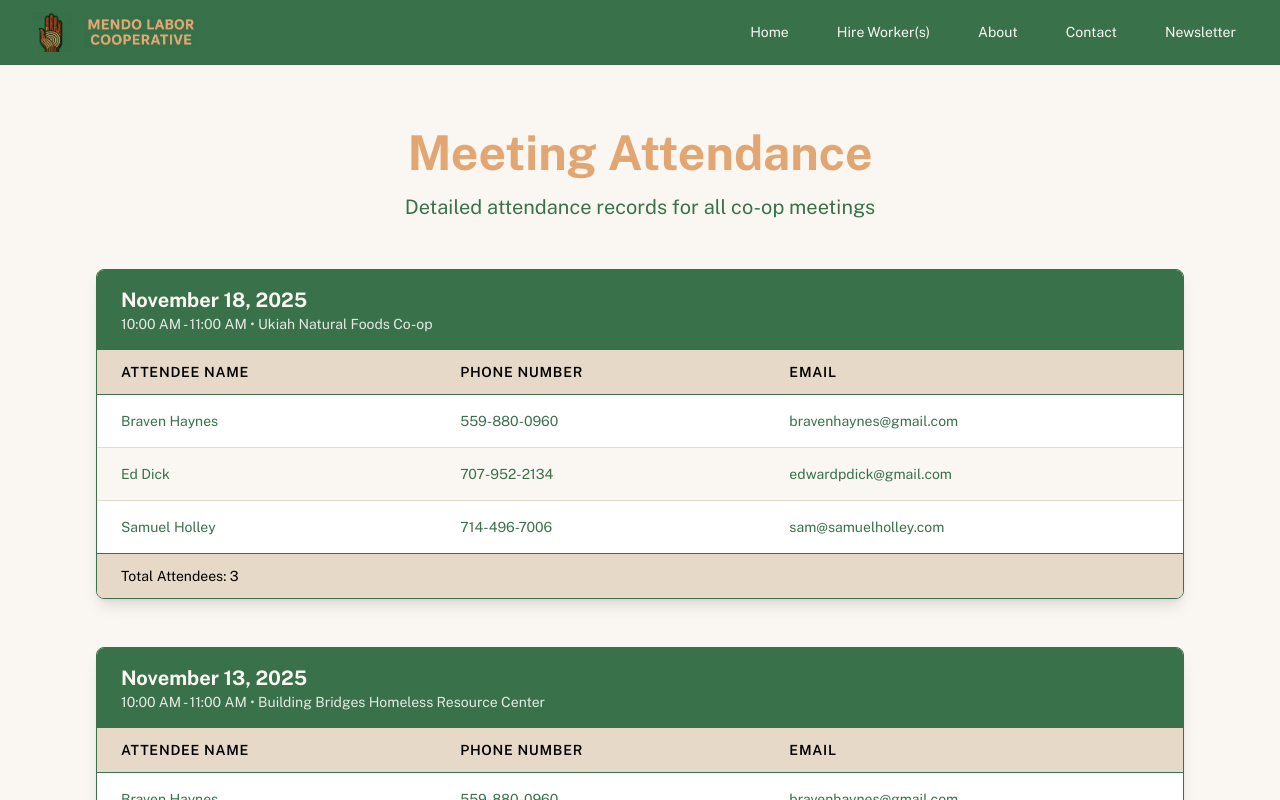
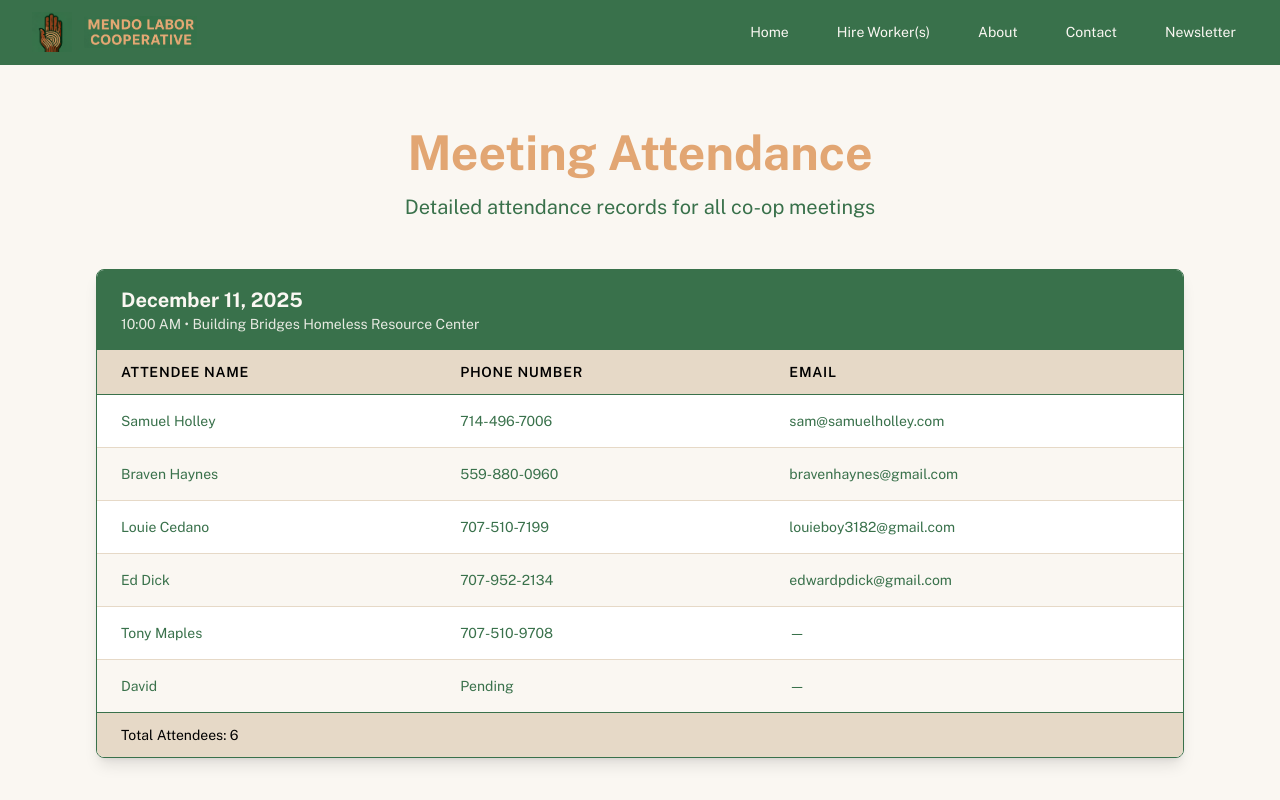
Before and after one commit to samuelmholley1/mendolaborcoop.ukiahumc.org, a Next.js app: page /attendance in a window 1280 px wide. Shown: the top 800 px of the page. Built offline with nearby package versions, Linux system fonts and the light colour scheme.

Commit message:
Add December 11, 2025 meeting attendance

```diff
--- a/pages/attendance.tsx
+++ b/pages/attendance.tsx
@@ -10,6 +10,19 @@ const AttendancePage: React.FC = () => {
     notes?: string;
     attendees: Array<{ name: string; phone: string; email?: string }>;
   }> = [
+    {
+      date: 'December 11, 2025',
+      time: '10:00 AM',
+      location: 'Building Bridges Homeless Resource Center',
+      attendees: [
+        { name: 'Samuel Holley', phone: '714-496-7006', email: 'sam@samuelholley.com' },
+        { name: 'Braven Haynes', phone: '559-880-0960', email: 'bravenhaynes@gmail.com' },
+        { name: 'Louie Cedano', phone: '707-510-7199', email: 'louieboy3182@gmail.com' },
+        { name: 'Ed Dick', phone: '707-952-2134', email: 'edwardpdick@gmail.com' },
+        { name: 'Tony Maples', phone: '707-510-9708' },
+        { name: 'David', phone: 'Pending' }
+      ]
+    },
     {
       date: 'November 18, 2025',
       time: '10:00 AM - 11:00 AM',
```
